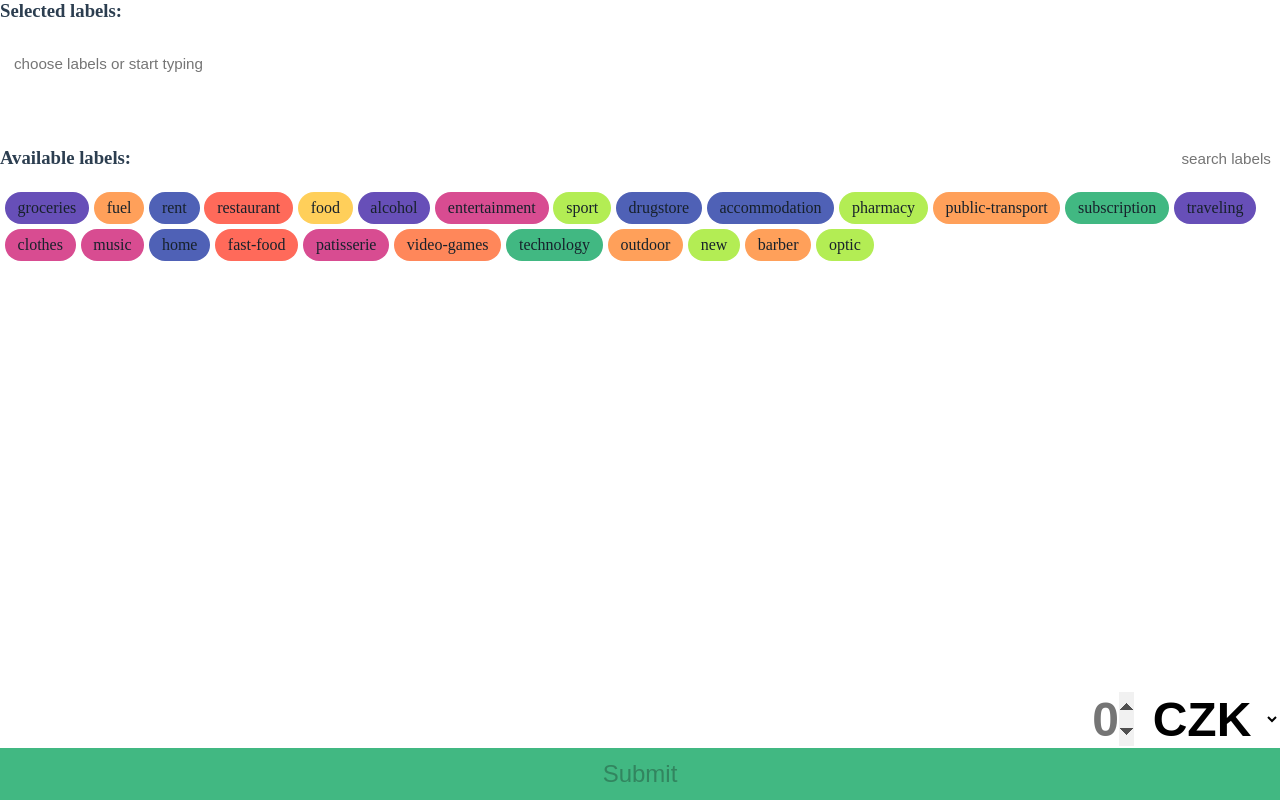
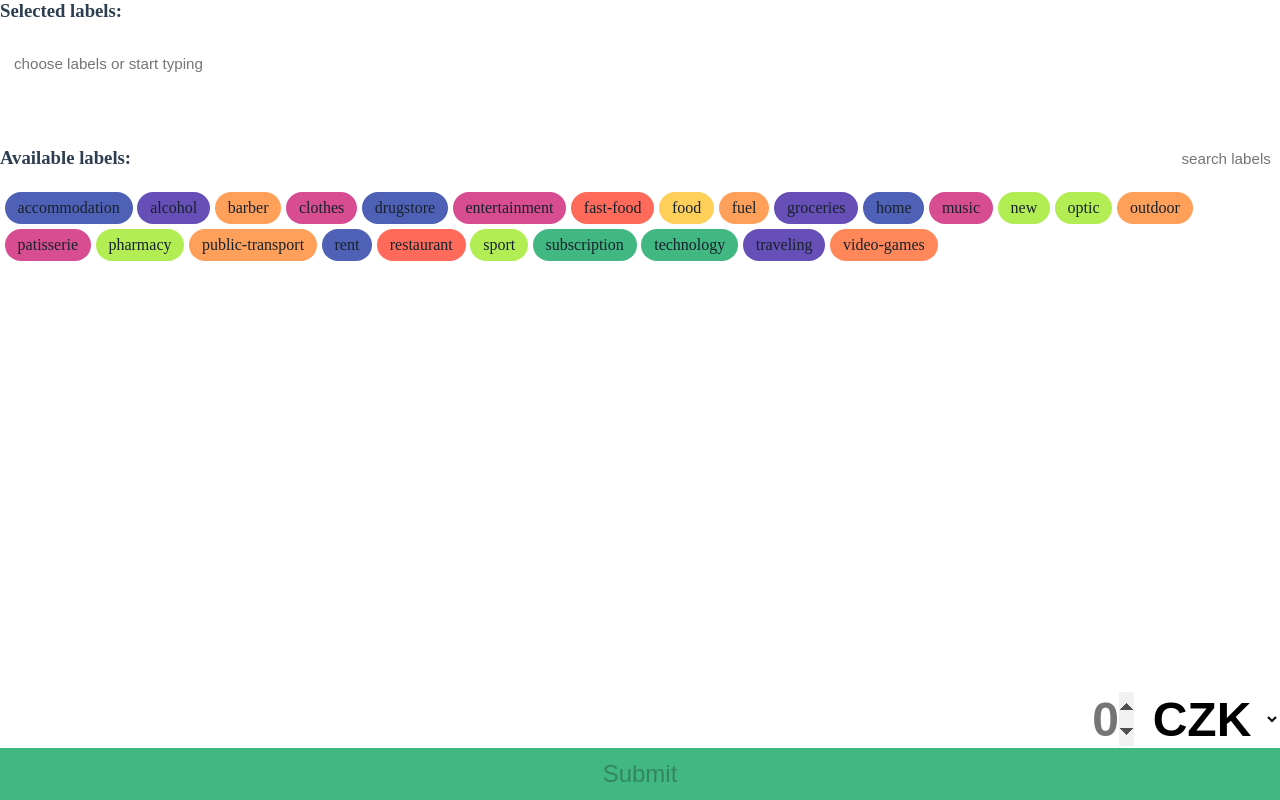
Before and after one commit to mullevik/yaba, a Vue app: page / in a window 1280 px wide. Both pictures are taken after a click on the button "New submit". Built offline with nearby package versions, Linux system fonts and the light colour scheme.

Commit message:
New frequency sorting for budget logs

```diff
--- a/src/components/AvailableLabelsComponent.vue
+++ b/src/components/AvailableLabelsComponent.vue
@@ -13,6 +13,9 @@
 </template>
 
 <script>
+
+
+import { getLabelScoreMap } from '@/localStorageUtils';
 import LabelComponent from './LabelComponent.vue';
 export default {
     name: "AvailableLabels",
@@ -20,13 +23,29 @@ export default {
     props: ["modelValue"],
     emits: ["update:modelValue", "onLabelSelected"],
     computed: {
+        sortedLabels() {
+            return [...this.modelValue].sort((a, b) => {
+                return a.name.localeCompare(b.name);
+            }).sort((a, b) => {
+                const aScore = (a.name in this.labelScoreMap) ? this.labelScoreMap[a.name] : 0;
+                const bScore = (b.name in this.labelScoreMap) ? this.labelScoreMap[b.name] : 0;
+                if (aScore < bScore) {
+                    return 1;
+                } else if (aScore > bScore) {
+                    return -1;
+                } else {
+                    return 0
+                }
+            });
+        },
         filteredLabels() {
-            return this.modelValue.filter(x => x.name.toLowerCase().includes(this.searchText.toLocaleLowerCase()));
+            return this.sortedLabels.filter(x => x.name.toLowerCase().includes(this.searchText.toLocaleLowerCase()));
         }
     },
     data() {
         return {
-            searchText: ""
+            searchText: "",
+            labelScoreMap: getLabelScoreMap(),
         }
     }
 }
--- a/src/components/BudgetLogsComponent.vue
+++ b/src/components/BudgetLogsComponent.vue
@@ -64,7 +64,6 @@ export default {
     },
     mounted() {
         onBudgetLogsChanged(() => {
-            console.log(`Budget logs have changed`);
             this.pastLogs = getBudgetLogs();
         });
     },
@@ -84,8 +83,7 @@ export default {
             this.selectedPastLog = DEFAULT_PAST_BUDGET_LOG;
             this.formOpen_ = true;
         },
-        onSubmitDone(budgetLog) {
-            console.log("budget component", budgetLog);
+        onSubmitDone() {
             this.formOpen_ = false;
         }
     }
--- a/src/components/FreeTextLabelComponent.vue
+++ b/src/components/FreeTextLabelComponent.vue
@@ -24,7 +24,6 @@ export default {
   },
   watch: {
     text(newText) {
-      console.log(newText);
       if (newText.trim().length > 1 && newText.endsWith(" ")) {
         this.$emit("onLabelSubmit", newText.trim());
         this.text = "";
--- a/src/components/PendingLogs.vue
+++ b/src/components/PendingLogs.vue
@@ -26,14 +26,12 @@ export default {
   },
   mounted() {
     onBudgetLogsChanged(() => {
-      console.log(`Pending logs have changed`);
       this.pendingLogs = getBudgetLogs().filter(x => x.pending);
     });
   },
   methods: {
     _recursiveSync(index, pendingLogsCopy) {
       if (index >= pendingLogsCopy.length) {
-        console.log("All pending objects synced");
         this.syncing_ = false;
         return;
       }
@@ -52,7 +50,6 @@ export default {
     manualSync() {
       const pendingLogsCopy = [...this.pendingLogs];
       if (pendingLogsCopy.length < 1) {
-        console.log("No budget logs to sync manually");
         return;
       }
       this.syncing_ = true;
--- a/src/components/SubmitBudgetLogComponent.vue
+++ b/src/components/SubmitBudgetLogComponent.vue
@@ -80,7 +80,6 @@ export default {
   },
   watch: {
     amount: function (value) {
-      console.log(value)
       if (value !== null && value !== 0) { this.ableToSubmit = true; } else { this.ableToSubmit = false; }
     }
   },
@@ -101,12 +100,9 @@ export default {
     submitAmount() {
       this.ableToSubmit = false;
       const budgetLog = createBudgeLog(this.amount, this.currency, this.selectedLabels.map(x => x.name));
-      sendBudgetLog(budgetLog).then(responseData => {
+      sendBudgetLog(budgetLog).then(() => {
         budgetLog.pending = false;
-        console.log("Successfully sent budget log");
-        console.log(responseData);
-      })
-      .catch(e => {
+      }).catch(e => {
         console.error("Budget log could not have been sent");
         console.error(e);
         budgetLog.pending = true;
--- a/src/localStorageUtils.js
+++ b/src/localStorageUtils.js
@@ -4,8 +4,11 @@ import _ from 'lodash';
 const LS_KEYS = {
     API_KEY: "API_KEY",
     API_ENDPOINT: "ENDPOINT",
-    PENDING_BUDGET_LOGS: "PENDING_BUDGET_LOGS"
+    BUDGET_LOGS: "BUDGET_LOGS",
+    PAST_LABELS: "PAST_LABELS",
 };
+const MAX_SUCCESSFUL_LOGS = 20;
+const MAX_PAST_LABEL_LOGS = 40;
 
 function log(msg) {
     console.log(`LOCAL_STORAGE_UTILS ${msg}`);
@@ -38,14 +41,36 @@ export function setApiEndpoint(newEndpoint) {
 }
 
 export function getBudgetLogs() {
-    const serializedPendingLogs = localStorage.getItem(LS_KEYS.PENDING_BUDGET_LOGS);
+    const serializedPendingLogs = localStorage.getItem(LS_KEYS.BUDGET_LOGS);
     if (serializedPendingLogs === null || serializedPendingLogs == "") {
         return [];
     }
     return JSON.parse(serializedPendingLogs);
 }
 
-const MAX_SUCCESSFUL_LOGS = 20;
+function getPastLabels() {
+    const serializedPastLabels = localStorage.getItem(LS_KEYS.PAST_LABELS);
+    if (serializedPastLabels == null || serializedPastLabels == "") {
+        return [];
+    }
+    return JSON.parse(serializedPastLabels);
+}
+
+function storePastLabels(labels) {
+    localStorage.setItem(LS_KEYS.PAST_LABELS, JSON.stringify([...labels, ...getPastLabels()].slice(MAX_PAST_LABEL_LOGS)));
+}
+
+export function getLabelScoreMap() {
+    const labelScoreMap = {};
+    for (const [index, label] of getPastLabels().entries()) {
+        if (label in labelScoreMap) {
+            labelScoreMap[label] += 1. / (index + 1);
+        } else {
+            labelScoreMap[label] = 1. / (index + 1);
+        }
+    }
+    return labelScoreMap;
+}
 
 export function storeBudgetLog(budgetLog) {
     const logs = getBudgetLogs();
@@ -60,7 +85,8 @@ export function storeBudgetLog(budgetLog) {
         }
         logs.splice(lastIndex, 1);
     }
-    localStorage.setItem(LS_KEYS.PENDING_BUDGET_LOGS, JSON.stringify(logs));
+    localStorage.setItem(LS_KEYS.BUDGET_LOGS, JSON.stringify(logs));
+    storePastLabels(budgetLog.labels);
     emitBudgetLogsChanged();
 }
 
@@ -74,7 +100,7 @@ export function removePendingBudgetLog(budgetLog) {
         return logs;
     }
     logs.splice(index, 1);
-    localStorage.setItem(LS_KEYS.PENDING_BUDGET_LOGS, JSON.stringify(logs));
+    localStorage.setItem(LS_KEYS.BUDGET_LOGS, JSON.stringify(logs));
     emitBudgetLogsChanged();
     return logs;
 }
```
